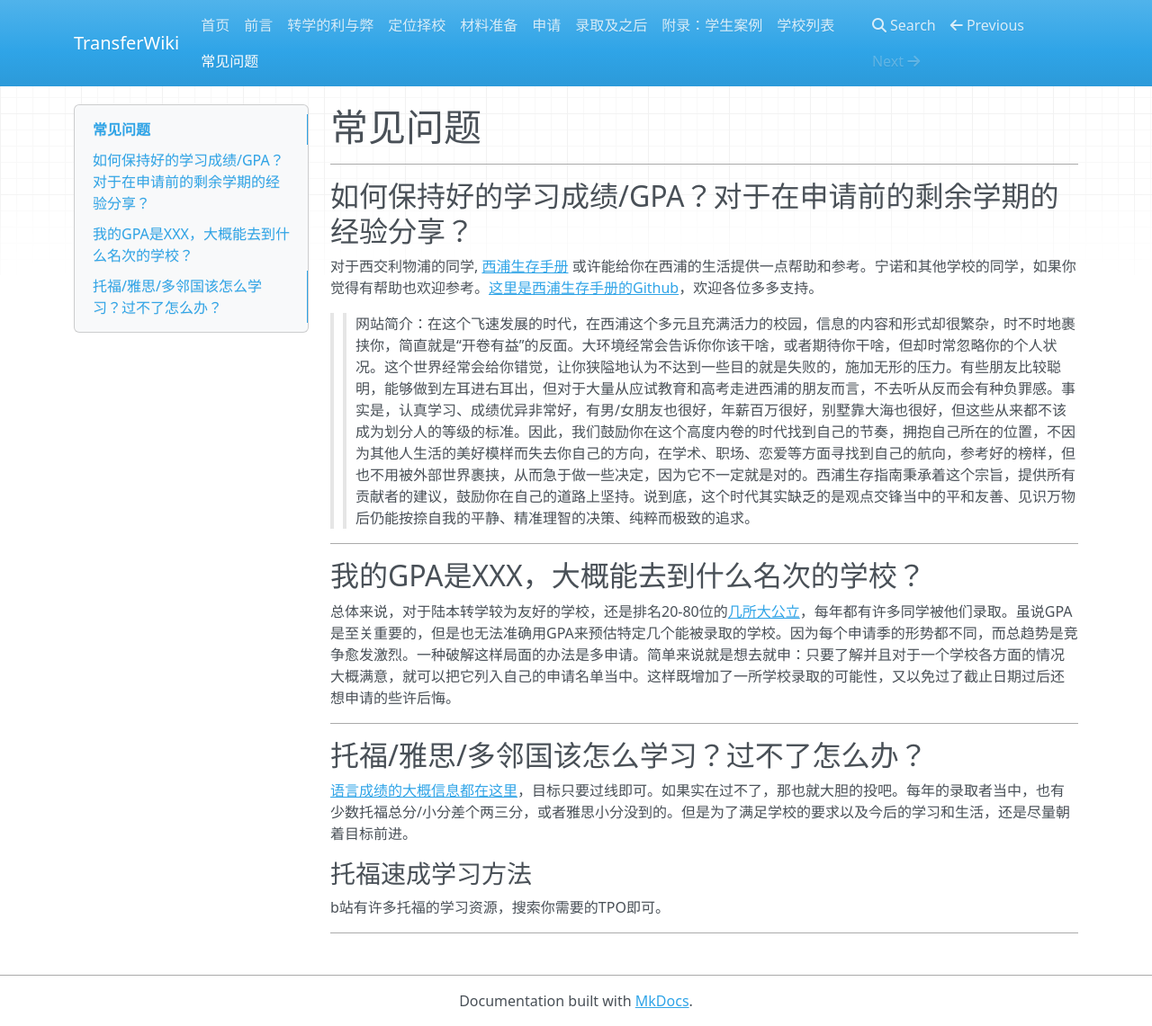
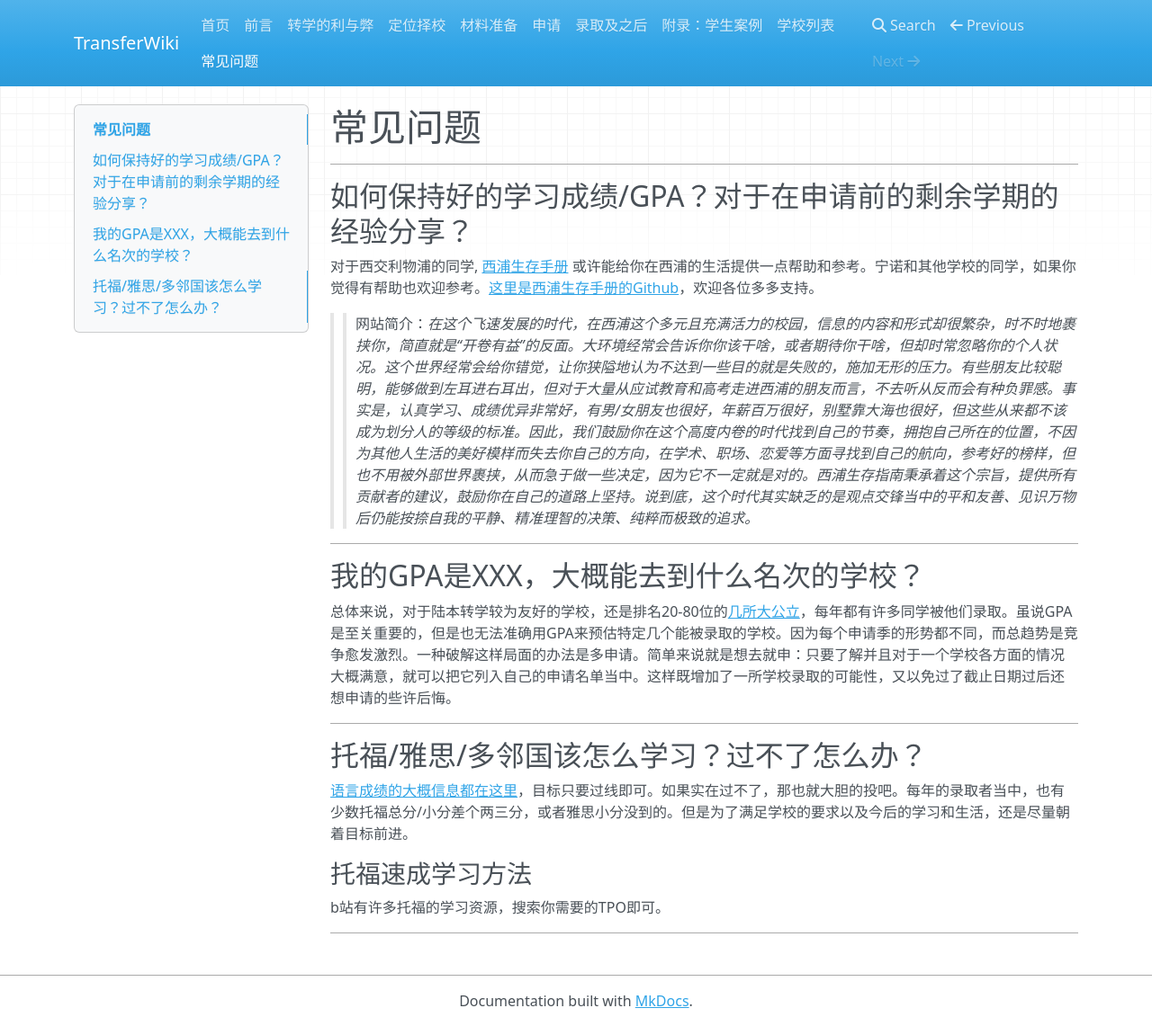
Before and after one commit to SihanXU/TransferWiki, an MkDocs documentation site: the page built from docs/faq.md, in a window 1280 px wide and 1141 px high. Shown: the whole window at 90% size. Built offline with MkDocs 1.6.1, drawn with Linux system fonts in a browser that asks for light colours; nearby versions of some CDN libraries.

Commit message:
Update faq.md

```diff
--- a/docs/faq.md
+++ b/docs/faq.md
@@ -6,7 +6,7 @@
 
 对于西交利物浦的同学, [西浦生存手册](https://www.xjtludiy.wiki/) 或许能给你在西浦的生活提供一点帮助和参考。宁诺和其他学校的同学，如果你觉得有帮助也欢迎参考。[这里是西浦生存手册的Github](https://github.com/DylanLIiii/XJTLU-manual)，欢迎各位多多支持。
 
->>网站简介：在这个飞速发展的时代，在西浦这个多元且充满活力的校园，信息的内容和形式却很繁杂，时不时地裹挟你，简直就是“开卷有益”的反面。大环境经常会告诉你你该干啥，或者期待你干啥，但却时常忽略你的个人状况。这个世界经常会给你错觉，让你狭隘地认为不达到一些目的就是失败的，施加无形的压力。有些朋友比较聪明，能够做到左耳进右耳出，但对于大量从应试教育和高考走进西浦的朋友而言，不去听从反而会有种负罪感。事实是，认真学习、成绩优异非常好，有男/女朋友也很好，年薪百万很好，别墅靠大海也很好，但这些从来都不该成为划分人的等级的标准。因此，我们鼓励你在这个高度内卷的时代找到自己的节奏，拥抱自己所在的位置，不因为其他人生活的美好模样而失去你自己的方向，在学术、职场、恋爱等方面寻找到自己的航向，参考好的榜样，但也不用被外部世界裹挟，从而急于做一些决定，因为它不一定就是对的。西浦生存指南秉承着这个宗旨，提供所有贡献者的建议，鼓励你在自己的道路上坚持。说到底，这个时代其实缺乏的是观点交锋当中的平和友善、见识万物后仍能按捺自我的平静、精准理智的决策、纯粹而极致的追求。
+>>网站简介：*在这个飞速发展的时代，在西浦这个多元且充满活力的校园，信息的内容和形式却很繁杂，时不时地裹挟你，简直就是“开卷有益”的反面。大环境经常会告诉你你该干啥，或者期待你干啥，但却时常忽略你的个人状况。这个世界经常会给你错觉，让你狭隘地认为不达到一些目的就是失败的，施加无形的压力。有些朋友比较聪明，能够做到左耳进右耳出，但对于大量从应试教育和高考走进西浦的朋友而言，不去听从反而会有种负罪感。事实是，认真学习、成绩优异非常好，有男/女朋友也很好，年薪百万很好，别墅靠大海也很好，但这些从来都不该成为划分人的等级的标准。因此，我们鼓励你在这个高度内卷的时代找到自己的节奏，拥抱自己所在的位置，不因为其他人生活的美好模样而失去你自己的方向，在学术、职场、恋爱等方面寻找到自己的航向，参考好的榜样，但也不用被外部世界裹挟，从而急于做一些决定，因为它不一定就是对的。西浦生存指南秉承着这个宗旨，提供所有贡献者的建议，鼓励你在自己的道路上坚持。说到底，这个时代其实缺乏的是观点交锋当中的平和友善、见识万物后仍能按捺自我的平静、精准理智的决策、纯粹而极致的追求。*
 
 ***
 
```
